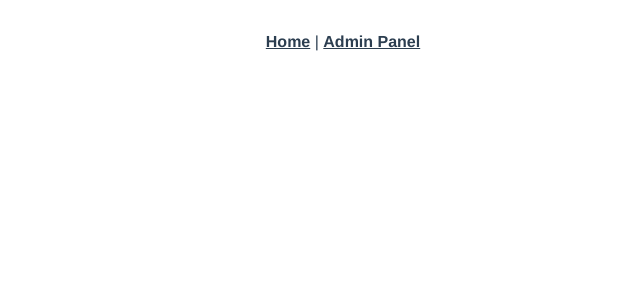
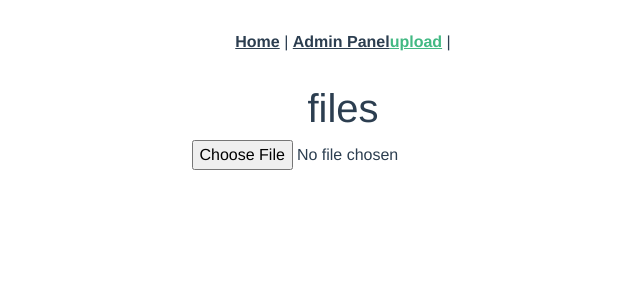
Before and after one commit to muratcan-yuksel/gist-orders, a Vue app: page /upload in a window 1280 px wide. Shown: the top 300 px of the page, without its empty margins (297-937 px from the left). Built offline with nearby package versions, Linux system fonts and the light colour scheme; what @braid/vue-formulate, vue-unique-id, vuefire would draw is missing.

Commit message:
upload file

```diff
--- a/package.json
+++ b/package.json
@@ -21,6 +21,7 @@
     "vue-router": "^3.2.0",
     "vue-unique-id": "^3.2.1",
     "vuefire": "^2.2.5",
+    "vuetify": "^2.5.12",
     "vuex": "^3.4.0"
   },
   "devDependencies": {
--- a/src/App.vue
+++ b/src/App.vue
@@ -3,6 +3,7 @@
     <div id="nav">
       <router-link to="/">Home</router-link> |
       <router-link to="/login">Admin Panel</router-link>
+      <router-link to="/upload">upload</router-link> |
     </div>
     <router-view />
   </div>
--- a/src/firebase/db.js
+++ b/src/firebase/db.js
@@ -1,6 +1,7 @@
 import firebase from "firebase/compat/app";
 import "firebase/compat/auth";
 import "firebase/compat/firestore";
+import "firebase/compat/storage";
 
 const firebaseConfig = {
   apiKey: "AIzaSyDyZI_2InnA6XmrYvyOYOhu2RsgnJO2gp4",
@@ -13,3 +14,5 @@ const firebaseConfig = {
 
 // Initialize Firebase
 export const db = firebase.initializeApp(firebaseConfig).firestore();
+//storage
+export const app = firebase.initializeApp(firebaseConfig).storage();
--- a/src/router/index.js
+++ b/src/router/index.js
@@ -30,6 +30,12 @@ const routes = [
     component: () =>
       import(/* webpackChunkName: "about" */ "../views/Login.vue"),
   },
+  {
+    path: "/upload",
+    name: "Upload",
+    component: () =>
+      import(/* webpackChunkName: "about" */ "../views/Upload.vue"),
+  },
 ];
 
 const router = new VueRouter({
--- /dev/null
+++ b/src/views/Upload.vue
@@ -0,0 +1,24 @@
+<template>
+  <div>
+    <h1>files</h1>
+    <input @change="handleChange" type="file" />
+  </div>
+</template>
+
+<script>
+import { app } from "../firebase/db";
+export default {
+  methods: {
+    handleChange(e) {
+      const file = e.target.files[0];
+      const storageRef = app.ref();
+      const fileRef = storageRef.child(file.name);
+      fileRef.put(file).then(() => {
+        console.log("uploaded", file.name);
+      });
+    },
+  },
+};
+</script>
+
+<style></style>
```
Also changed, not shown: 1 other file (tests, documents, lock files or other folders).
